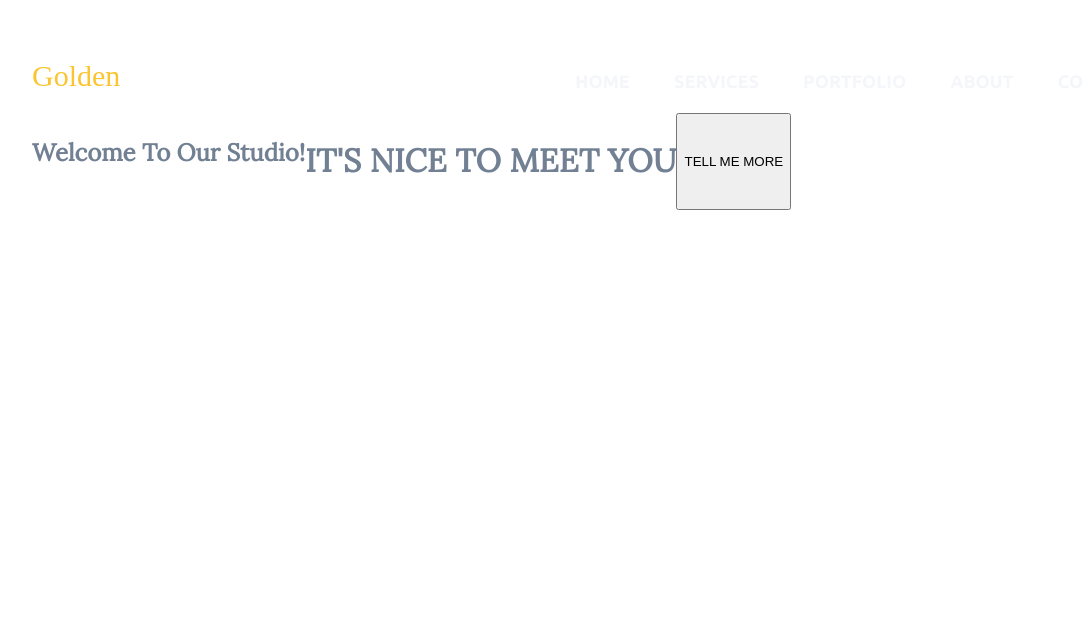
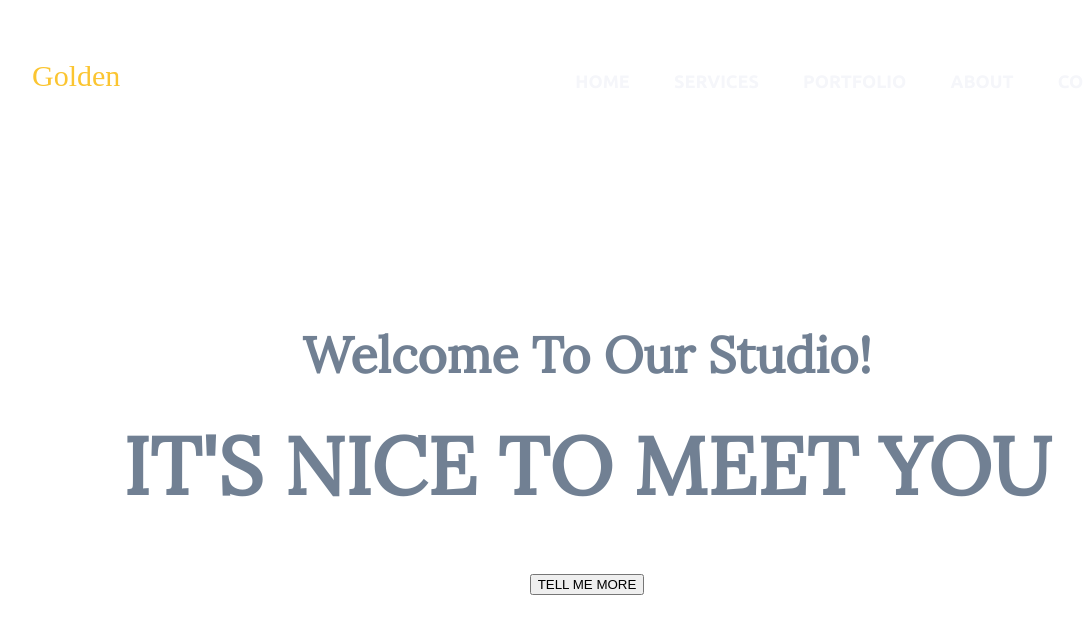
Before and after one commit to KevinKaluzny/zad-4, a website: page index.html in a window 1280 px wide. Shown: the whole page, without its empty margins (53-1136 px from the left). Drawn offline with Linux system fonts and the light colour scheme; a web font is replaced by a local one.

Commit message:
Add style for page header

```diff
--- a/sass/style.scss
+++ b/sass/style.scss
@@ -57,3 +57,28 @@ nav li a {
     font-size: 18px;
     margin: 0 0 0 40px;
 }
+
+/* Page header */
+
+header {
+    margin-top: 200px;
+}
+
+header .container {
+    display: block;
+    text-align: center;
+}
+
+header h2 {
+    font-size: 50px;
+    margin: 0;
+}
+
+header h1 {
+    font-size: 80px;
+    margin: 0;
+}
+
+header button {
+    margin-top: 40px;
+}
```
Also changed, not shown: css/style.css, 1 other file.
